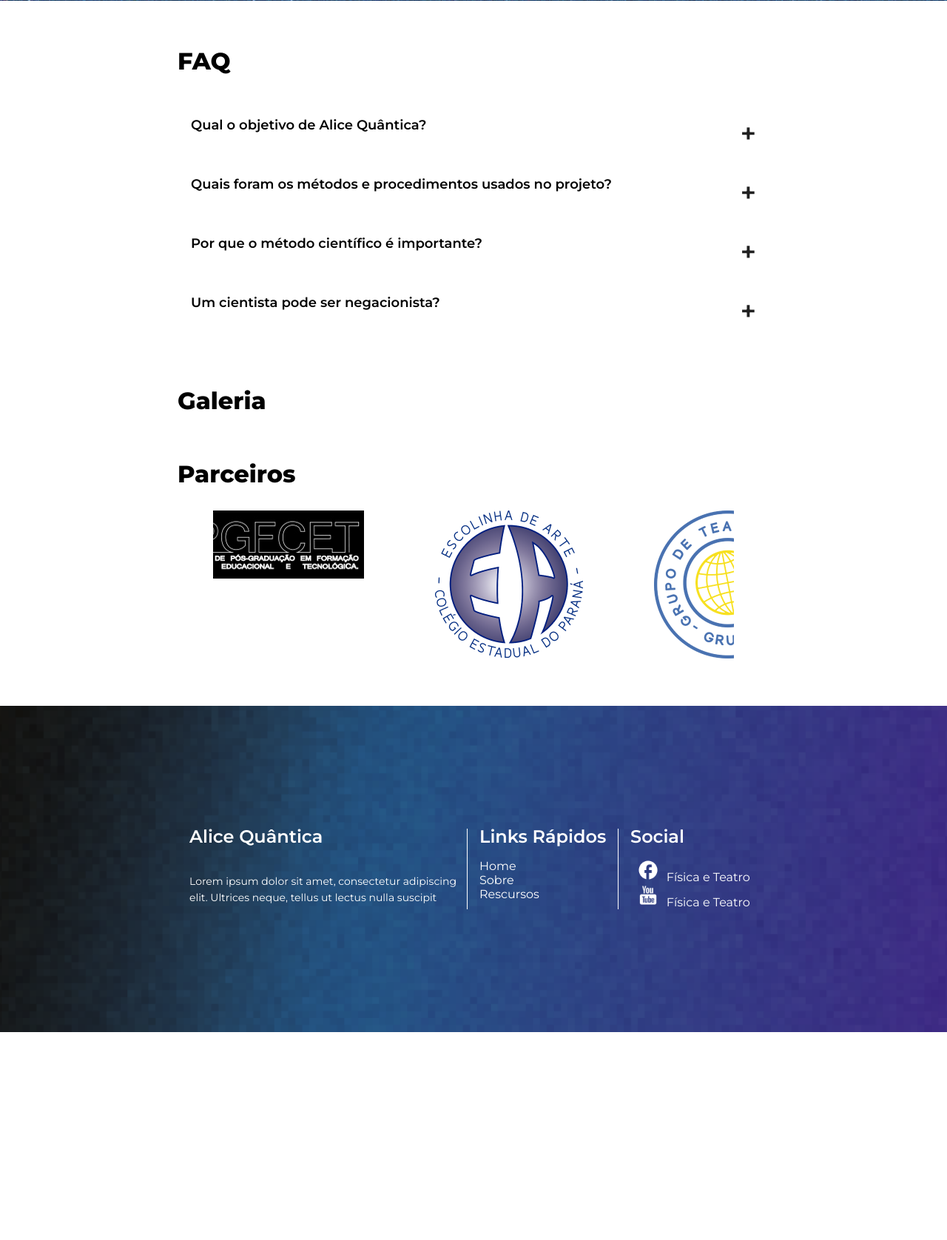
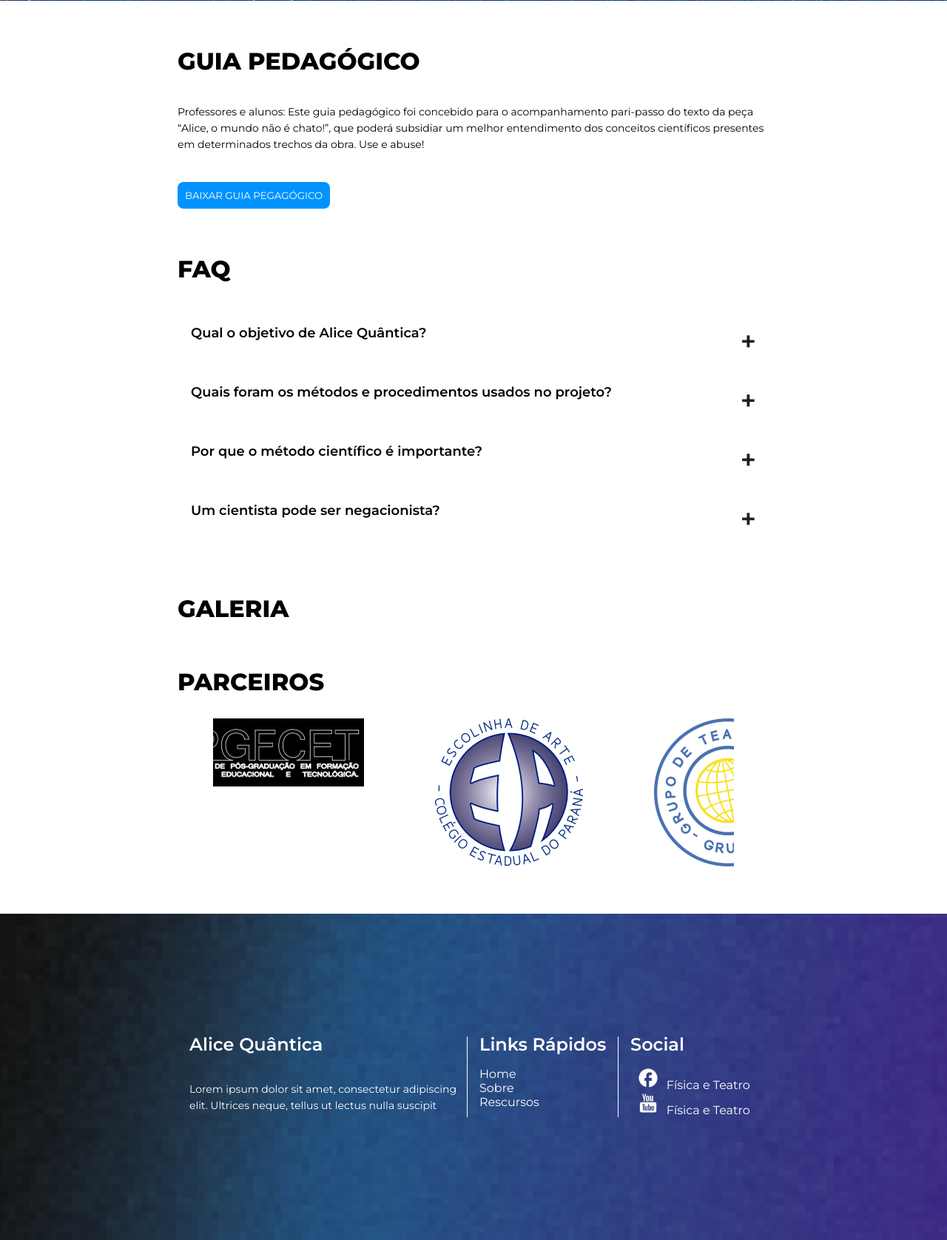
Before and after one commit to tocrossbridge/website-alice-quantica, a PHP site: page / in a window 1280 px wide. Shown: the part 3725-5401 px from the top of the page at 74% size. Before the commit the page ends 5120 px from the top, so only its background shows below. Run offline with PHP 8.4, Linux system fonts and the light colour scheme.

Commit message:
feat: new section 1. Created pedagogical guide

```diff
--- a/index.html
+++ b/index.html
@@ -54,7 +54,7 @@
             </div>
         </div>
 
-    <!-- -->
+        <!--play section  -->
         <div class="container mt-5 mb-5">
             <p class="title mb-5">Alice, o mundo não é chato!</p>
             <p>
@@ -69,6 +69,7 @@
                 <img class="alice-actors__img" src="./src/images/chapeleiro.png" alt="">
             </div>
         </div>
+
         <!-- round table -->
         <div class="container mt-5 mb-5">
             <div class="d-md-flex-d-sm-block">
@@ -150,6 +151,15 @@
                     </div>
                 </div>
             </div>
+        </div>
+
+        <!-- pedagogical guide -->
+        <div class="container mt-5 mb-5">
+            <p class="title mb-5">Guia pedagógico</p>
+            <p>
+                Professores e alunos: Este guia pedagógico foi concebido para o acompanhamento pari-passo do texto da peça “Alice, o mundo não é chato!”, que poderá subsidiar um melhor entendimento dos conceitos científicos presentes em determinados trechos da obra. Use e abuse!
+            </p>
+            <button class="pedagogical-guide__btn mt-5">Baixar guia pegagógico</button>
         </div>
 
         <!-- faq -->
--- a/src/css/main.css
+++ b/src/css/main.css
@@ -74,6 +74,7 @@ p{
     font-size: 32px;
     font-weight: 800;
     line-height: 35px;
+    text-transform: uppercase;
 }
 .title--upper{
     font-size: 28px;
@@ -127,6 +128,16 @@ p{
 }
 
 /* FAQ */
+.pedagogical-guide__btn{
+    padding: 10px;
+    border: none;
+    border-radius: 8px;
+    text-transform: uppercase;
+    color: #fff;
+    background-color: #0093FE;
+}
+
+/* FAQ */
 .collapsible{
     width: 100%;
     padding: 18px;
```
Lines whose indentation alone changed are shown as unchanged.
